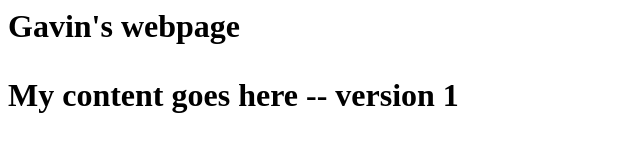
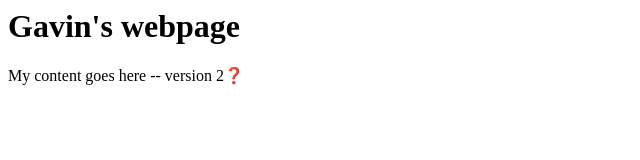
Before and after one commit to GavinBlack/.DigitalOceanAppExperiment, a plain HTML site: page index.html in a window 1280 px wide. Shown: the whole page, without its empty margins (0-640 px from the left). Drawn offline with Linux system fonts and the light colour scheme.

Commit message:
Added stuff

```diff
--- a/index.html
+++ b/index.html
@@ -1,7 +1,7 @@
 <html>
 
   <body>
-    <h1>Gavin's webpage</p>
-    <p>My content goes here -- version 1</p>
+    <h1>Gavin's webpage</h1>
+    <p>My content goes here -- version 2❓</p>
   </body>
 </html>
```
